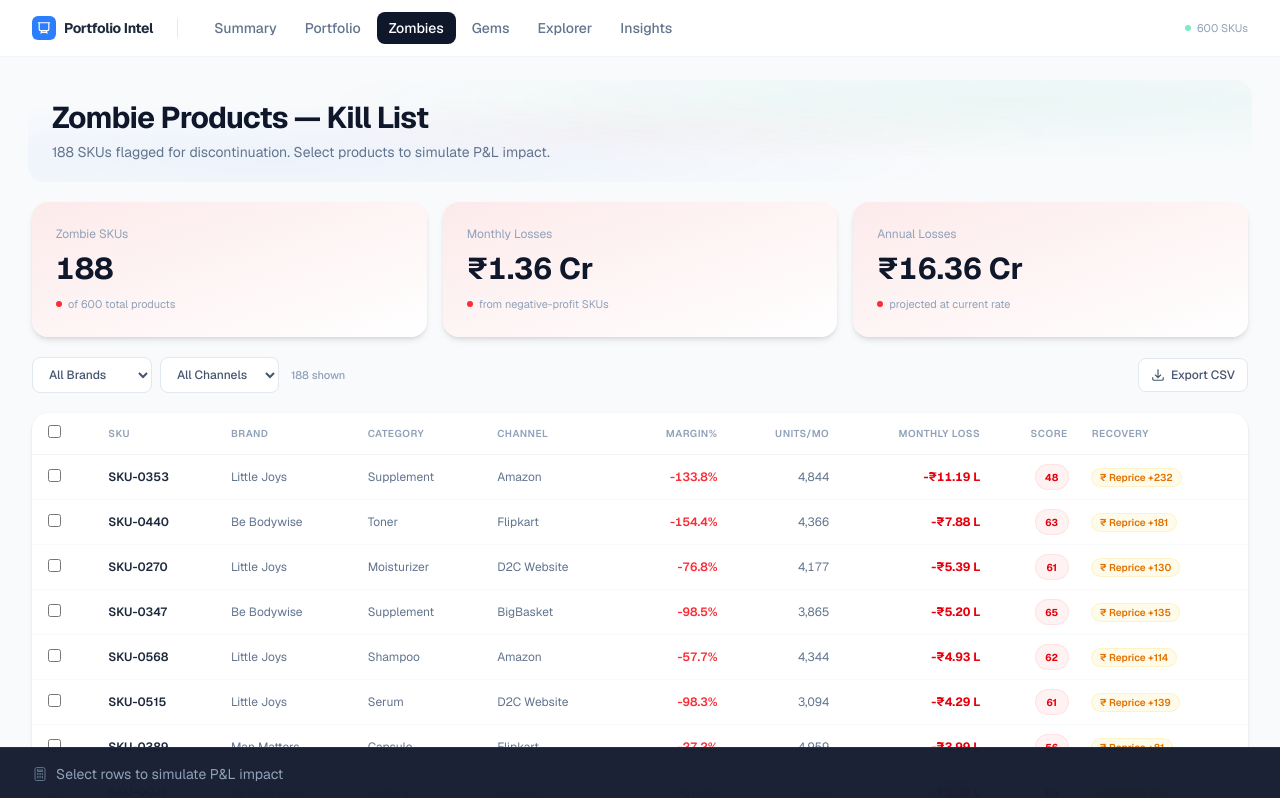
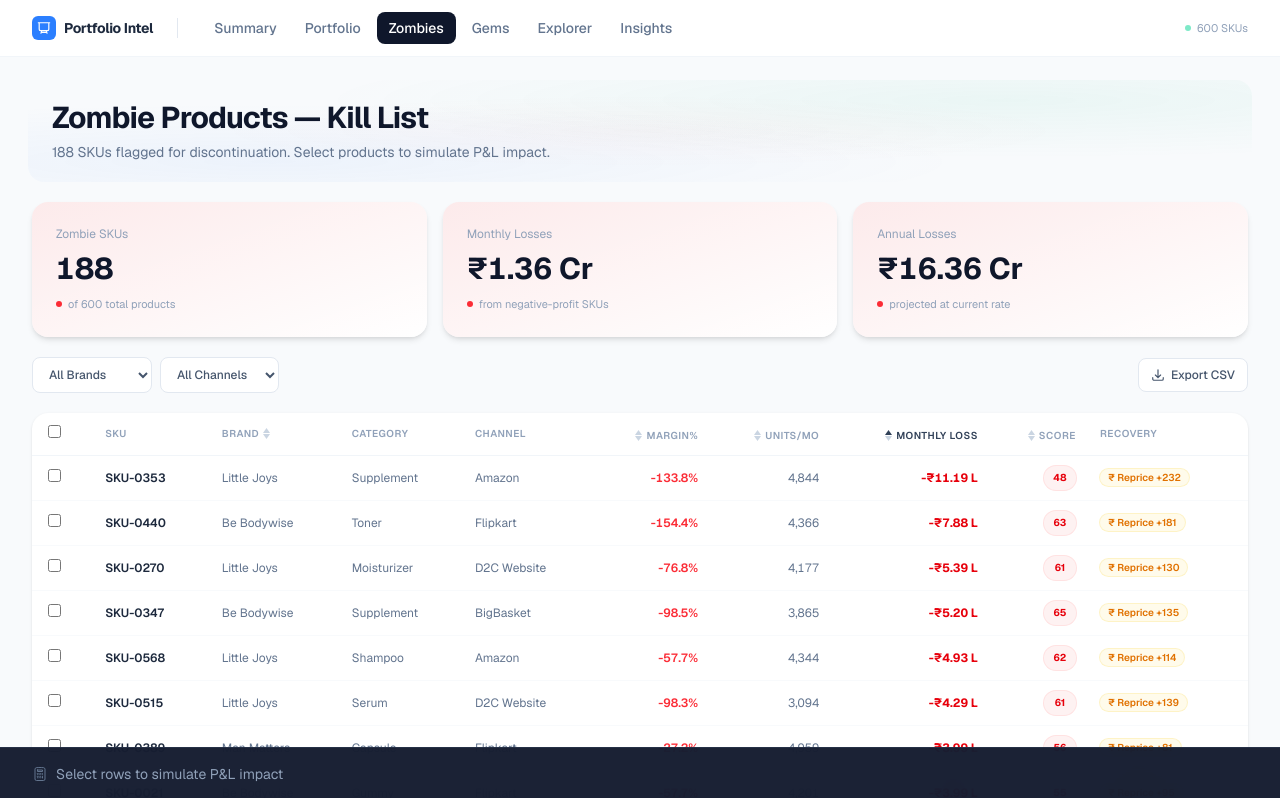
Before and after one commit to SakshamKotecha05/MarginMap, a Next.js app: page /zombies in a window 1280 px wide. Shown: the top 798 px of the page. Built offline with nearby package versions, Linux system fonts and the light colour scheme.

Commit message:
feature: added sortable column headers matching portfolio kill list

```diff
--- a/app/zombies/page.tsx
+++ b/app/zombies/page.tsx
@@ -7,22 +7,69 @@ import { formatCurrency, formatPercent } from "@/lib/formatters";
 import SKUDetailPanel from "@/components/ui/SKUDetailPanel";
 import KPICard from "@/components/ui/KPICard";
 
-const sorted = [...zombieBreakeven].sort((a, b) => a.monthly_profit - b.monthly_profit);
 const zombieLoss = Math.abs(zombies.reduce((s, d) => s + Math.min(d.monthly_profit, 0), 0));
 const brands   = [...new Set(zombies.map((s) => s.brand))];
 const channels = [...new Set(zombies.map((s) => s.channel))];
 
+type SortField = "brand" | "margin_pct" | "monthly_units" | "monthly_profit" | "zombie_score";
+
+function SortTh({
+  children, active, dir, onClick, align = "right",
+}: {
+  children: React.ReactNode;
+  active: boolean;
+  dir: "asc" | "desc";
+  onClick: () => void;
+  align?: "left" | "right";
+}) {
+  return (
+    <th
+      onClick={onClick}
+      className={`px-3 py-3 text-[10px] font-semibold uppercase tracking-wider cursor-pointer select-none transition-colors ${
+        active ? "text-slate-700" : "text-slate-400 hover:text-slate-600"
+      } ${align === "right" ? "text-right" : "text-left"}`}
+    >
+      <span className={`inline-flex items-center gap-1 ${align === "right" ? "flex-row-reverse" : ""}`}>
+        {children}
+        <span className="inline-flex flex-col gap-px leading-none">
+          <svg className={`w-[7px] h-[5px] ${active && dir === "asc" ? "text-slate-700" : "text-slate-300"}`} viewBox="0 0 7 5" fill="currentColor"><path d="M3.5 0 7 5H0z"/></svg>
+          <svg className={`w-[7px] h-[5px] ${active && dir === "desc" ? "text-slate-700" : "text-slate-300"}`} viewBox="0 0 7 5" fill="currentColor"><path d="M3.5 5 0 0h7z"/></svg>
+        </span>
+      </span>
+    </th>
+  );
+}
+
 export default function ZombiesPage() {
-  const [selected, setSelected]       = useState<Set<string>>(new Set());
-  const [brandFilter, setBrandFilter]   = useState("all");
+  const [selected, setSelected]           = useState<Set<string>>(new Set());
+  const [brandFilter, setBrandFilter]     = useState("all");
   const [channelFilter, setChannelFilter] = useState("all");
-  const [detailSKU, setDetailSKU]     = useState<ClassifiedSKU | null>(null);
+  const [detailSKU, setDetailSKU]         = useState<ClassifiedSKU | null>(null);
+  const [sortField, setSortField]         = useState<SortField>("monthly_profit");
+  const [sortDir, setSortDir]             = useState<"asc" | "desc">("asc");
 
-  const filtered = useMemo(() => sorted.filter((s) => {
-    if (brandFilter   !== "all" && s.brand   !== brandFilter)   return false;
-    if (channelFilter !== "all" && s.channel !== channelFilter) return false;
-    return true;
-  }), [brandFilter, channelFilter]);
+  const toggleSort = (field: SortField) => {
+    if (sortField === field) {
+      setSortDir(d => d === "asc" ? "desc" : "asc");
+    } else {
+      setSortField(field);
+      setSortDir(field === "zombie_score" ? "desc" : "asc");
+    }
+  };
+
+  const filtered = useMemo(() => {
+    const rows = zombieBreakeven.filter((s) => {
+      if (brandFilter   !== "all" && s.brand   !== brandFilter)   return false;
+      if (channelFilter !== "all" && s.channel !== channelFilter) return false;
+      return true;
+    });
+    return rows.sort((a, b) => {
+      if (sortField === "brand") {
+        return sortDir === "asc" ? a.brand.localeCompare(b.brand) : b.brand.localeCompare(a.brand);
+      }
+      return sortDir === "asc" ? a[sortField] - b[sortField] : b[sortField] - a[sortField];
+    });
+  }, [brandFilter, channelFilter, sortField, sortDir]);
 
   const toggle = (id: string) => {
     setSelected((prev) => {
@@ -95,7 +142,6 @@ export default function ZombiesPage() {
           <option value="all">All Channels</option>
           {channels.map((c) => <option key={c} value={c}>{c}</option>)}
         </select>
-        <span className="text-[11px] text-slate-400 font-medium ml-1">{filtered.length} shown</span>
         <button
           onClick={downloadCSV}
           className="ml-auto text-xs font-medium border border-slate-200 rounded-lg px-3 py-2 bg-white text-slate-600 hover:bg-slate-50 hover:border-slate-300 transition-all flex items-center gap-1.5"
@@ -120,13 +166,13 @@ export default function ZombiesPage() {
                   />
                 </th>
                 <th className="px-3 py-3 text-left text-[10px] font-semibold text-slate-400 uppercase tracking-wider">SKU</th>
-                <th className="px-3 py-3 text-left text-[10px] font-semibold text-slate-400 uppercase tracking-wider">Brand</th>
+                <SortTh align="left"  active={sortField === "brand"}          dir={sortDir} onClick={() => toggleSort("brand")}>Brand</SortTh>
                 <th className="px-3 py-3 text-left text-[10px] font-semibold text-slate-400 uppercase tracking-wider">Category</th>
                 <th className="px-3 py-3 text-left text-[10px] font-semibold text-slate-400 uppercase tracking-wider">Channel</th>
-                <th className="px-3 py-3 text-right text-[10px] font-semibold text-slate-400 uppercase tracking-wider">Margin%</th>
-                <th className="px-3 py-3 text-right text-[10px] font-semibold text-slate-400 uppercase tracking-wider">Units/mo</th>
-                <th className="px-3 py-3 text-right text-[10px] font-semibold text-slate-400 uppercase tracking-wider">Monthly Loss</th>
-                <th className="px-3 py-3 text-right text-[10px] font-semibold text-slate-400 uppercase tracking-wider">Score</th>
+                <SortTh align="right" active={sortField === "margin_pct"}     dir={sortDir} onClick={() => toggleSort("margin_pct")}>Margin%</SortTh>
+                <SortTh align="right" active={sortField === "monthly_units"}  dir={sortDir} onClick={() => toggleSort("monthly_units")}>Units/mo</SortTh>
+                <SortTh align="right" active={sortField === "monthly_profit"} dir={sortDir} onClick={() => toggleSort("monthly_profit")}>Monthly Loss</SortTh>
+                <SortTh align="right" active={sortField === "zombie_score"}   dir={sortDir} onClick={() => toggleSort("zombie_score")}>Score</SortTh>
                 <th className="px-3 py-3 text-left text-[10px] font-semibold text-slate-400 uppercase tracking-wider">Recovery</th>
               </tr>
             </thead>
```
